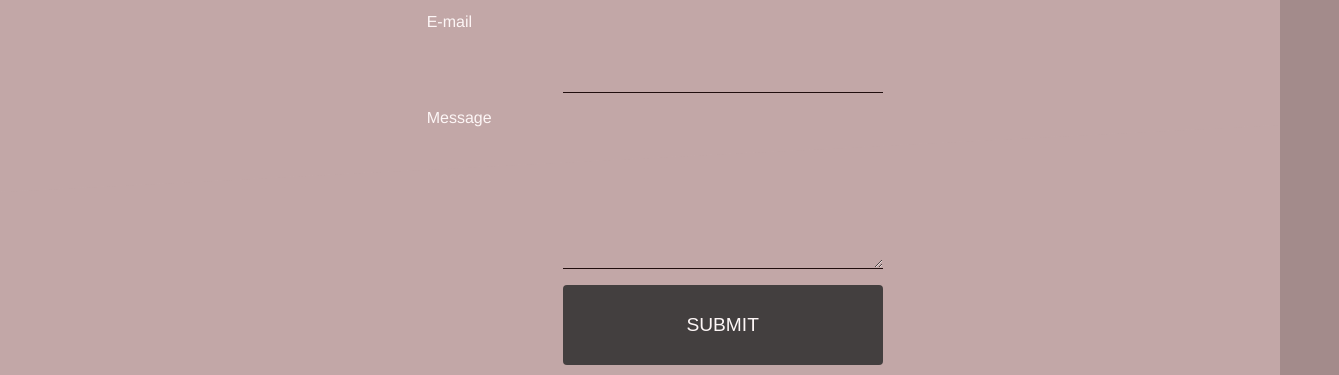
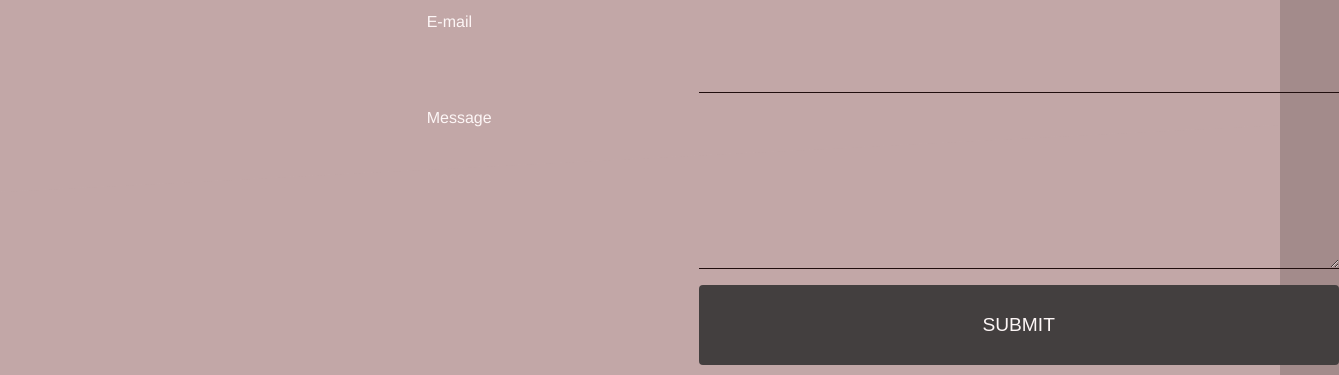
Before and after one commit to sarablom/slutprojekt_portfolio, a plain HTML site: page contact.html in a window 1280 px wide. Shown: the part 218-593 px from the top of the page, 1339 px wide, since content can reach past the window. Drawn offline with nearby package versions, Linux system fonts and the light colour scheme.

Commit message:
Changed vw Form

```diff
--- a/css/style.css
+++ b/css/style.css
@@ -165,7 +165,7 @@ main form {
     animation: slideInFromLeft 1s ease-in;
     margin: 0.4rem 0;
     display: grid;
-    grid-template-columns: 15vh 40vh;
+    grid-template-columns: 20vw 50vw;
     grid-template-rows: 10vh 10vh 20vh 10vh;
     gap: 1rem;
     }
```
